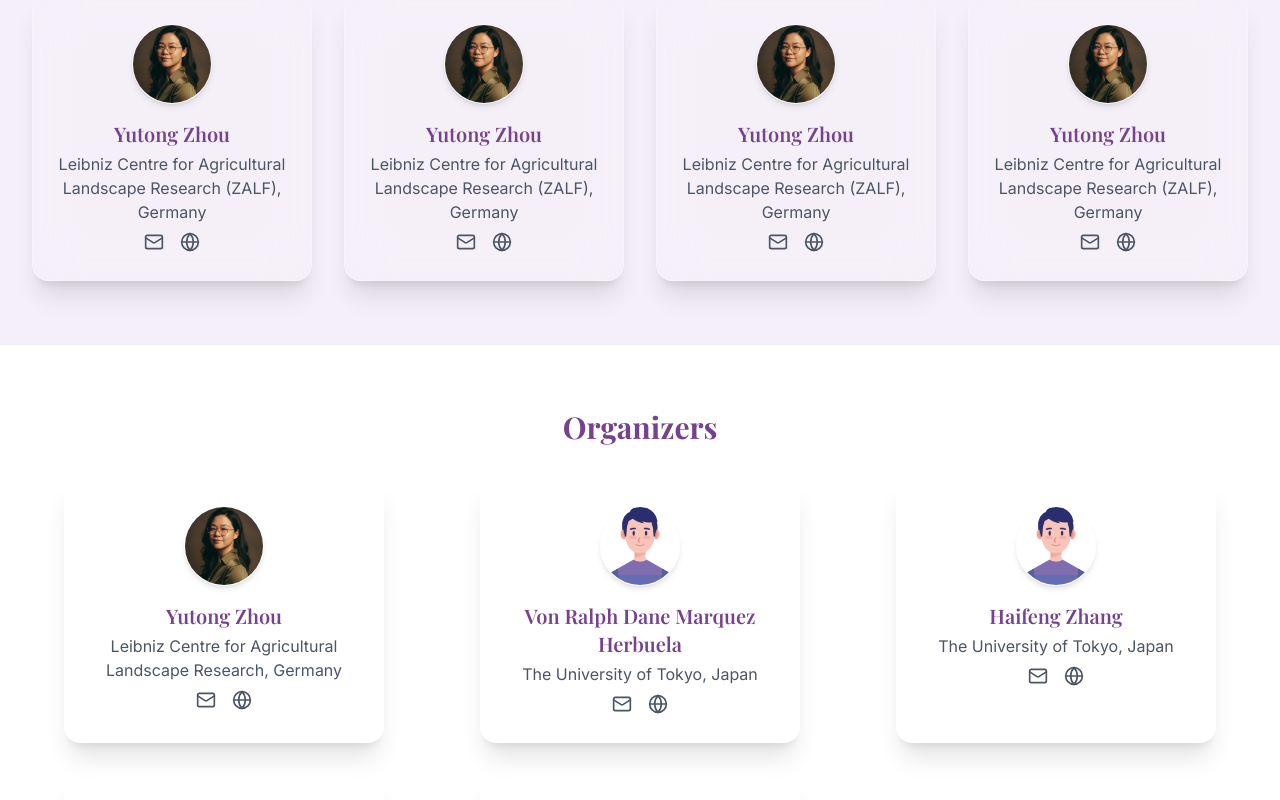
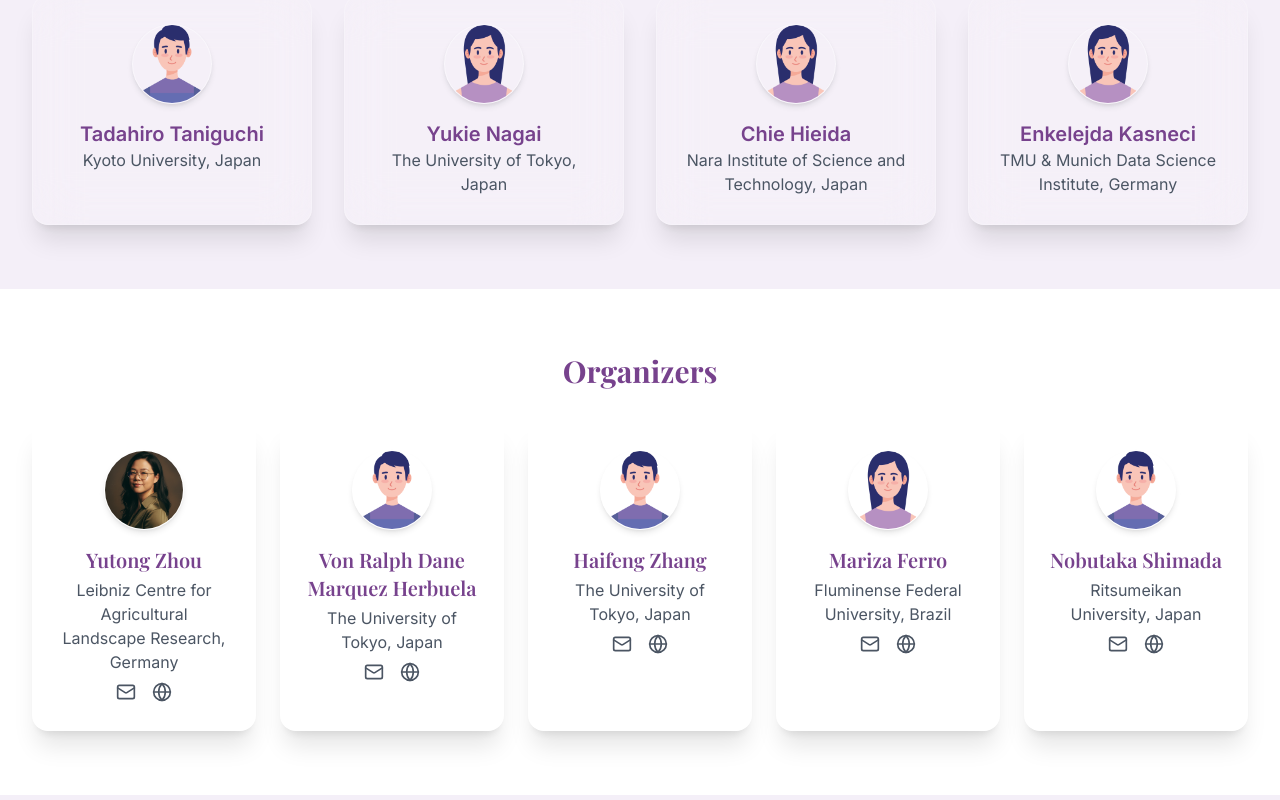
Before and after one commit to ElizaZhou96/EmpAI26, a React (Vite) app: page / in a window 1280 px wide. Shown: the part 3060-3860 px from the top of the page. Built offline with nearby package versions, Linux system fonts and the light colour scheme.

Commit message:
Update App.tsx

```diff
--- a/src/App.tsx
+++ b/src/App.tsx
@@ -218,32 +218,28 @@ function App() {
           <h2 className="text-3xl font-bold text-[#77428D] mb-8 text-center">Invited Speakers</h2>
           <div className="grid grid-cols-1 md:grid-cols-4 gap-8">
 			<SpeakerCard
-              name="Yutong Zhou"
-              role="Leibniz Centre for Agricultural Landscape Research (ZALF), Germany"
-              image="/yutong.png"
-              email="yutong.zhou@zalf.de"
-              website="https://elizazhou96.github.io/"
+              name="Tadahiro Taniguchi"
+              role="Kyoto University, Japan"
+              image="/boy.png"
+              website="https://www.tanichu.com/"
             />
 			<SpeakerCard
-              name="Yutong Zhou"
-              role="Leibniz Centre for Agricultural Landscape Research (ZALF), Germany"
-              image="/yutong.png"
-              email="yutong.zhou@zalf.de"
-              website="https://elizazhou96.github.io/"
+              name="Yukie Nagai"
+              role="The University of Tokyo, Japan"
+              image="/girl.png"
+              website="https://developmental-robotics.jp/en/members/yukie_nagai/"
             />
 			<SpeakerCard
-              name="Yutong Zhou"
-              role="Leibniz Centre for Agricultural Landscape Research (ZALF), Germany"
-              image="/yutong.png"
-              email="yutong.zhou@zalf.de"
-              website="https://elizazhou96.github.io/"
+              name="Chie Hieida"
+              role="Nara Institute of Science and Technology, Japan"
+              image="/girl.png"
+              website="https://www.hieida.com/profile/"
             />
 			<SpeakerCard
-              name="Yutong Zhou"
-              role="Leibniz Centre for Agricultural Landscape Research (ZALF), Germany"
-              image="/yutong.png"
-              email="yutong.zhou@zalf.de"
-              website="https://elizazhou96.github.io/"
+              name="Enkelejda Kasneci"
+              role="TMU & Munich Data Science Institute, Germany"
+              image="/girl.png"
+              website="https://www.edu.sot.tum.de/hctl/prof-dr-enkelejda-kasneci/"
             />
           </div>
         </div>
@@ -253,7 +249,7 @@ function App() {
       <section id="organizer" className="bg-white py-16">
         <div className="max-w-7xl mx-auto px-4 sm:px-6 lg:px-8">
           <h2 className="text-3xl font-bold text-[#77428D] mb-8 text-center">Organizers</h2>
-		  <div className="grid grid-cols-1 sm:grid-cols-2 lg:grid-cols-3 gap-8 items-stretch">
+		  <div className="grid grid-cols-1 sm:grid-cols-5 lg:grid-cols-5 gap-6 items-stretch">
             <OrganizerCard
               name="Yutong Zhou"
               role="Leibniz Centre for Agricultural Landscape Research, Germany"
@@ -413,13 +409,11 @@ function SpeakerCard({
   name,
   role,
   image,
-  email,
   website,
 }: {
   name: string;
   role: string;
   image: string;
-  email: string;
   website: string;
 }) {
   return (
@@ -429,21 +423,15 @@ function SpeakerCard({
         alt={name}
         className="w-20 h-20 rounded-full mx-auto mb-4 object-cover border border-white/40 shadow-md"
       />
-      <h3 className="text-xl font-semibold text-[#77428D] mb-1">{name}</h3>
-      <p className="text-gray-600">{role}</p>
-	  <div className="flex justify-center space-x-4 mt-2">
-        <a href={`mailto:${email}`} className="text-gray-600 hover:text-[#77428D]">
-          <Mail size={20} />
-        </a>
 		<a
 		  href={website}
 		  target="_blank"
 		  rel="noopener noreferrer"
-          className="text-gray-600 hover:text-[#77428D]"
+		  className="text-xl font-semibold text-[#77428D] mb-1 hover:underline"
 		>
-          <Globe size={20} />
+		  {name}
 		</a>
-        </div>
+      <p className="text-gray-600">{role}</p>
     </div>
   );
 }
```
Lines whose indentation alone changed are shown as unchanged.
